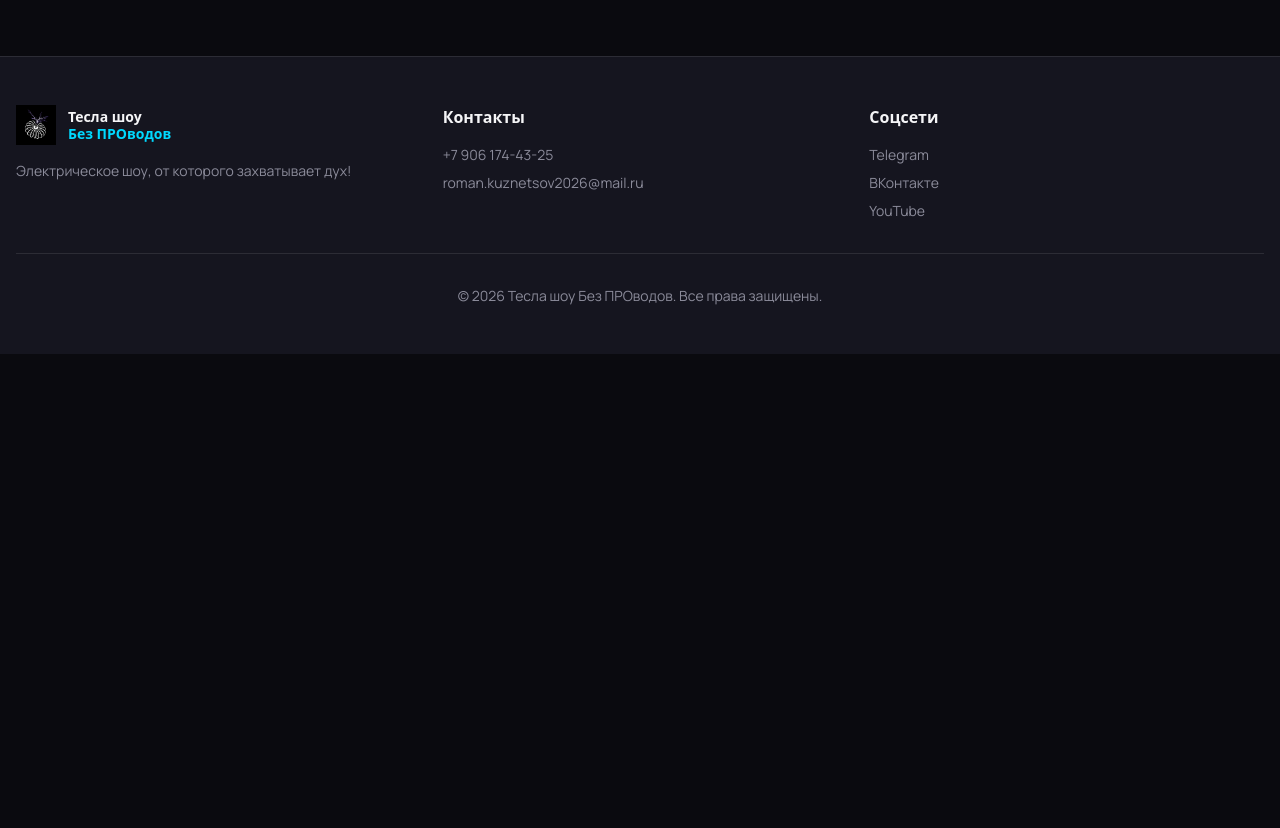
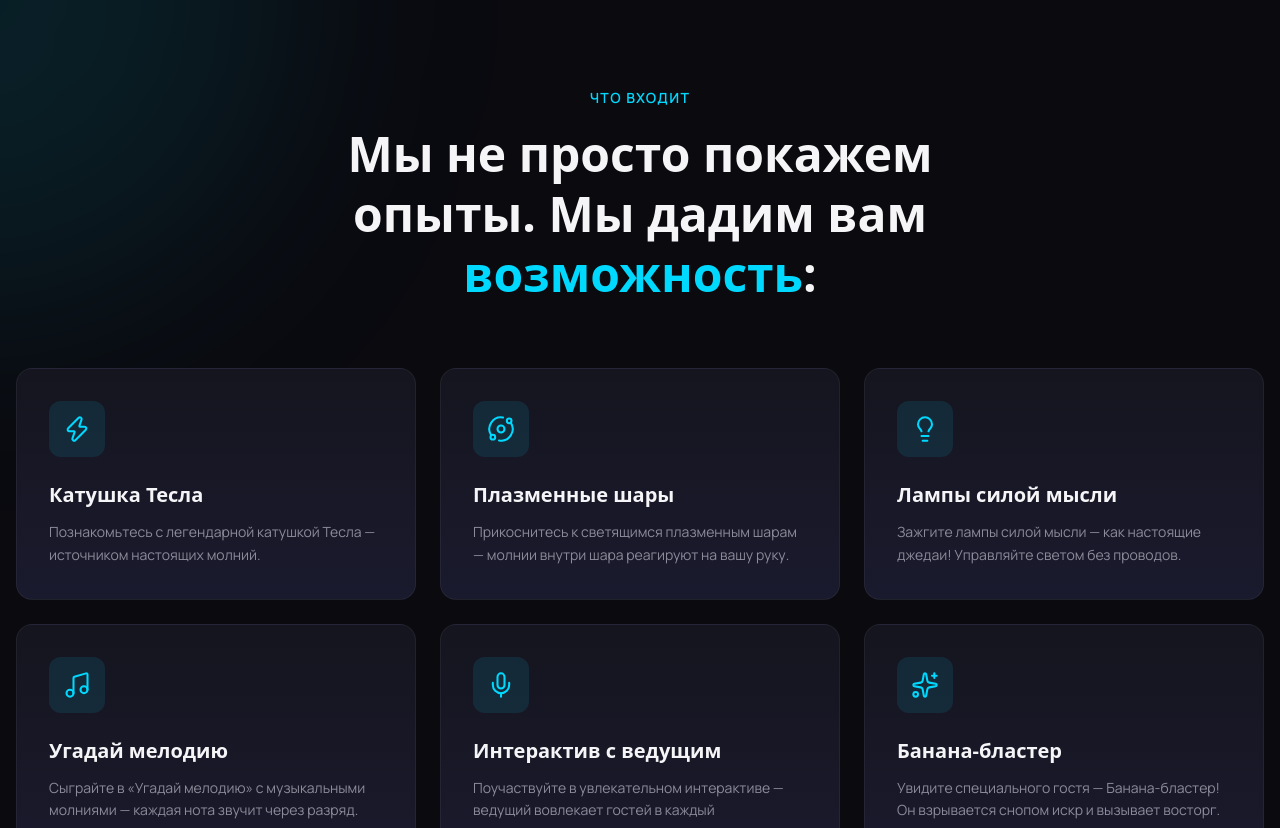
Before and after one commit to roman-kuznetsov-dev/tesla-show, a Next.js app: page / in a window 1280 px wide. Shown: the part 1580-2408 px from the top of the page. Before the commit the page ends 1934 px from the top, so only its background shows below. Built offline with nearby package versions, Linux system fonts and the light colour scheme; a web font is replaced by a local one.

Commit message:
feat: add Features section with card grid (#8)
Co-authored-by: Роман <roman.kuznetsov2026@mail.ru>

```diff
--- a/package.json
+++ b/package.json
@@ -10,6 +10,7 @@
   },
   "dependencies": {
     "@fontsource/unbounded": "^5.3.0",
+    "lucide-react": "^1.57.0",
     "next": "15.5.28",
     "react": "19.1.0",
     "react-dom": "19.1.0"
--- a/src/app/globals.css
+++ b/src/app/globals.css
@@ -168,3 +168,5 @@ h1, h2, h3, h4, h5, h6 {
 .reveal-stagger.reveal--visible > *:nth-child(3) { transition-delay: 0.6s; }
 .reveal-stagger.reveal--visible > *:nth-child(4) { transition-delay: 0.8s; }
 .reveal-stagger.reveal--visible > *:nth-child(5) { transition-delay: 1s; }
+.reveal-stagger.reveal--visible > *:nth-child(6) { transition-delay: 1.2s; }
+.reveal-stagger.reveal--visible > *:nth-child(7) { transition-delay: 1.4s; }
--- a/src/app/page.tsx
+++ b/src/app/page.tsx
@@ -1,11 +1,13 @@
 import Hero from '@/components/sections/Hero';
 import About from '@/components/sections/About';
+import Features from '@/components/sections/Features';
 
 export default function Home() {
   return (
     <>
       <Hero />
       <About />
+      <Features />
     </>
   );
 }
--- /dev/null
+++ b/src/components/sections/Features.tsx
@@ -0,0 +1,69 @@
+'use client';
+
+import { useInView } from '@/hooks/useInView';
+import { features } from '@/data/features';
+
+export default function Features() {
+  const { ref, inView } = useInView<HTMLElement>();
+
+  return (
+    <section
+      id="features"
+      ref={ref}
+      className={`relative py-20 md:py-32 reveal ${
+        inView ? 'reveal--visible' : ''
+      }`}
+    >
+      {/* Подсветка в углу — голубой градиент */}
+      <div
+        className="pointer-events-none absolute -top-1/4 -left-1/4 w-[600px] h-[600px] rounded-full bg-primary/10 blur-[120px]"
+        aria-hidden="true"
+      />
+
+      <div className="container mx-auto px-4 relative">
+        {/* Метка */}
+        <p className="text-primary font-semibold tracking-widest text-sm uppercase text-center mb-4">
+          Что входит
+        </p>
+
+        {/* Заголовок */}
+        <h2 className="font-heading text-3xl md:text-4xl lg:text-5xl font-bold leading-tight text-center max-w-3xl mx-auto mb-16">
+          Мы не просто покажем опыты. Мы дадим вам{' '}
+          <span className="text-primary">возможность</span>:
+        </h2>
+
+        {/* Карточки */}
+        <div
+          className={`grid grid-cols-1 md:grid-cols-2 lg:grid-cols-3 gap-6 reveal-stagger ${
+            inView ? 'reveal--visible' : ''
+          }`}
+        >
+          {features.map((feature) => {
+            const Icon = feature.icon;
+            return (
+              <div
+                key={feature.title}
+                className="group relative bg-gradient-to-b from-surface to-[#1a1a2e] border border-white/5 rounded-2xl p-6 md:p-8 transition-all duration-300 hover:-translate-y-2 hover:border-primary/30 hover:shadow-[0_0_40px_rgba(0,217,255,0.15)]"
+              >
+                {/* Иконка */}
+                <div className="mb-6 inline-flex items-center justify-center w-14 h-14 rounded-xl bg-primary/10 text-primary transition-colors duration-300 group-hover:bg-primary/20">
+                  <Icon size={28} strokeWidth={1.75} aria-hidden="true" />
+                </div>
+
+                {/* Заголовок */}
+                <h3 className="font-heading text-xl font-bold mb-3">
+                  {feature.title}
+                </h3>
+
+                {/* Описание */}
+                <p className="text-muted text-sm leading-relaxed">
+                  {feature.description}
+                </p>
+              </div>
+            );
+          })}
+        </div>
+      </div>
+    </section>
+  );
+}
--- /dev/null
+++ b/src/data/features.ts
@@ -0,0 +1,54 @@
+import {
+  Zap,
+  Orbit,
+  Lightbulb,
+  Music,
+  Mic,
+  Sparkles,
+  type LucideIcon,
+} from 'lucide-react';
+
+export type Feature = {
+  icon: LucideIcon;
+  title: string;
+  description: string;
+};
+
+export const features: Feature[] = [
+  {
+    icon: Zap,
+    title: 'Катушка Тесла',
+    description:
+      'Познакомьтесь с легендарной катушкой Тесла — источником настоящих молний.',
+  },
+  {
+    icon: Orbit,
+    title: 'Плазменные шары',
+    description:
+      'Прикоснитесь к светящимся плазменным шарам — молнии внутри шара реагируют на вашу руку.',
+  },
+  {
+    icon: Lightbulb,
+    title: 'Лампы силой мысли',
+    description:
+      'Зажгите лампы силой мысли — как настоящие джедаи! Управляйте светом без проводов.',
+  },
+  {
+    icon: Music,
+    title: 'Угадай мелодию',
+    description:
+      'Сыграйте в «Угадай мелодию» с музыкальными молниями — каждая нота звучит через разряд.',
+  },
+  {
+    icon: Mic,
+    title: 'Интерактив с ведущим',
+    description:
+      'Поучаствуйте в увлекательном интерактиве — ведущий вовлекает гостей в каждый эксперимент.',
+  },
+  {
+    icon: Sparkles,
+    title: 'Банана-бластер',
+    description:
+      'Увидите специального гостя — Банана-бластер! Он взрывается снопом искр и вызывает восторг.',
+  },
+];
```
Also changed, not shown: 1 other file (tests, documents, lock files or other folders).
